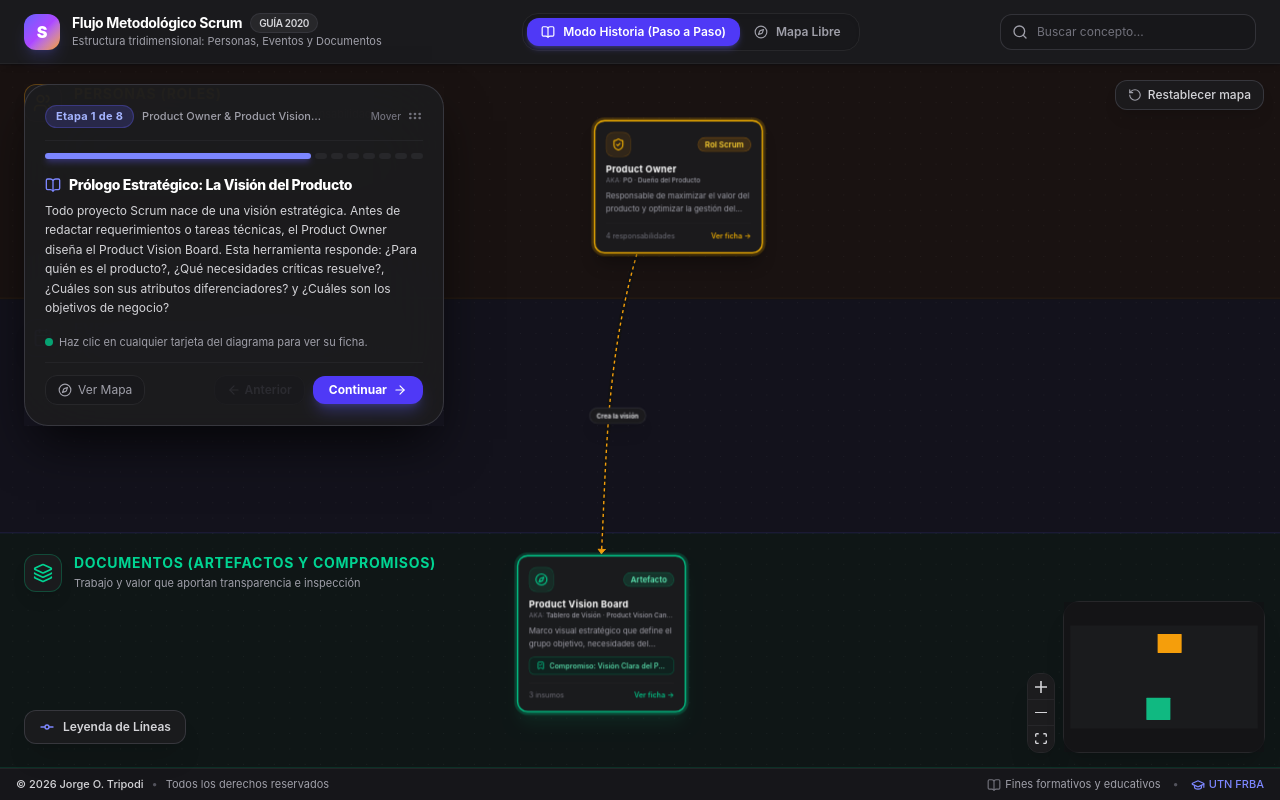
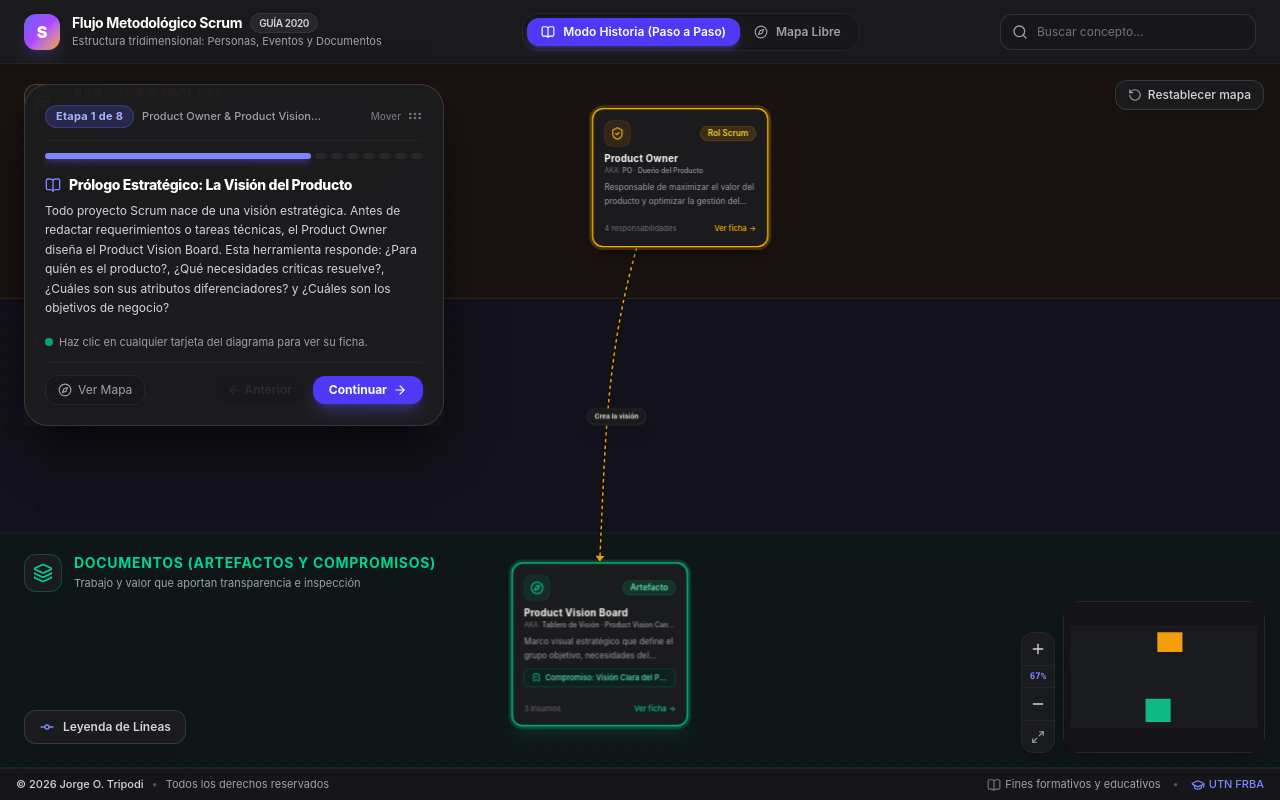
Before and after one commit to JorgeTrip/2026-Scrum, a React (Vite) app: page / in a window 1280 px wide. Built offline with nearby package versions, Linux system fonts and the light colour scheme.

Commit message:
feat: Se implementa control de zoom preciso con micropasos del 5% e indicador interactivo

```diff
--- a/public/historial-cambios.json
+++ b/public/historial-cambios.json
@@ -1,4 +1,11 @@
 [
+  {
+    "hash": "77f0ecb",
+    "mensaje": "feat: Se hardcodean coordenadas predeterminadas y se agrega autoencuadre responsive",
+    "autor": "Jorge O. Tripodi",
+    "fecha": "2026-10-01",
+    "tipo": "feat"
+  },
   {
     "hash": "888be03",
     "mensaje": "feat: Se agrega README completo con especificacion metodologica y tecnica",
--- /dev/null
+++ b/src/components/ControlZoomPreciso.tsx
@@ -0,0 +1,92 @@
+import React, { useCallback } from 'react';
+import { useReactFlow, useStoreApi, useViewport } from '@xyflow/react';
+import { Plus, Minus, Maximize2 } from 'lucide-react';
+
+/** Factor de incremento de paso fino (5% por paso, 4x más preciso que el 20% habitual) */
+const FACTOR_PASO_FINO = 1.05;
+
+/**
+ * Control ergonómico de zoom con micro-pasos de alta precisión (5%),
+ * indicador dinámico de porcentaje y restablecimiento instantáneo a escala real.
+ * Se ubica a la izquierda del mini-mapa en la base del lienzo.
+ */
+export const ControlZoomPreciso: React.FC = () => {
+  const store = useStoreApi();
+  const { zoomTo, fitView } = useReactFlow();
+  const { zoom } = useViewport();
+
+  const acercarFino = useCallback(() => {
+    const panZoom = store.getState().panZoom;
+    if (panZoom) {
+      panZoom.scaleBy(FACTOR_PASO_FINO, { duration: 80 });
+    }
+  }, [store]);
+
+  const alejarFino = useCallback(() => {
+    const panZoom = store.getState().panZoom;
+    if (panZoom) {
+      panZoom.scaleBy(1 / FACTOR_PASO_FINO, { duration: 80 });
+    }
+  }, [store]);
+
+  const restablecerEscalaReal = useCallback(() => {
+    zoomTo(1.0, { duration: 200 });
+  }, [zoomTo]);
+
+  const encuadrarTodo = useCallback(() => {
+    fitView({ padding: 0.15, duration: 300 });
+  }, [fitView]);
+
+  const porcentajeZoom = Math.round((zoom || 1) * 100);
+
+  return (
+    <div
+      style={{ right: '225px', bottom: '15px' }}
+      className="absolute z-10 flex flex-col items-center bg-[#1C1C1E]/95 border border-zinc-800 rounded-xl shadow-xl backdrop-blur-md overflow-hidden text-zinc-300 pointer-events-auto select-none"
+    >
+      {/* Botón Acercar (Paso Fino +5%) */}
+      <button
+        type="button"
+        onClick={acercarFino}
+        title="Acercar (paso fino +5%)"
+        aria-label="Acercar (paso fino)"
+        className="w-8 h-8 flex items-center justify-center hover:bg-zinc-800 hover:text-white transition-colors active:bg-zinc-700"
+      >
+        <Plus className="w-4 h-4 text-zinc-300" />
+      </button>
+
+      {/* Indicador reactivo de porcentaje de zoom actual */}
+      <button
+        type="button"
+        onClick={restablecerEscalaReal}
+        title={`Zoom actual: ${porcentajeZoom}%. Clic para restablecer al 100%`}
+        aria-label={`Zoom actual ${porcentajeZoom}%, clic para restablecer al 100%`}
+        className="w-8 py-1 flex items-center justify-center font-mono text-[9px] font-bold text-indigo-400 hover:text-indigo-300 hover:bg-zinc-800/60 border-y border-zinc-800/80 transition-colors"
+      >
+        {porcentajeZoom}%
+      </button>
+
+      {/* Botón Alejar (Paso Fino -5%) */}
+      <button
+        type="button"
+        onClick={alejarFino}
+        title="Alejar (paso fino -5%)"
+        aria-label="Alejar (paso fino)"
+        className="w-8 h-8 flex items-center justify-center hover:bg-zinc-800 hover:text-white transition-colors active:bg-zinc-700"
+      >
+        <Minus className="w-4 h-4 text-zinc-300" />
+      </button>
+
+      {/* Botón Encuadrar Todo el Mapa */}
+      <button
+        type="button"
+        onClick={encuadrarTodo}
+        title="Encuadrar todo el mapa (Fit View)"
+        aria-label="Encuadrar todo el mapa"
+        className="w-8 h-8 flex items-center justify-center hover:bg-zinc-800 hover:text-white border-t border-zinc-800/80 transition-colors active:bg-zinc-700"
+      >
+        <Maximize2 className="w-3.5 h-3.5 text-zinc-400" />
+      </button>
+    </div>
+  );
+};
--- a/src/components/FlowCanvas.tsx
+++ b/src/components/FlowCanvas.tsx
@@ -3,7 +3,6 @@ import {
   ReactFlow,
   ReactFlowProvider,
   useReactFlow,
-  Controls,
   MiniMap,
   Background,
   BackgroundVariant,
@@ -21,6 +20,7 @@ import { EventNode } from './nodes/EventNode';
 import { ArtifactNode } from './nodes/ArtifactNode';
 import { AristaDespejada } from './edges/AristaDespejada';
 import { Swimlanes } from './Swimlanes';
+import { ControlZoomPreciso } from './ControlZoomPreciso';
 import type { NodoScrum, AristaScrum, DatosNodoScrum } from '../types/scrum';
 import {
   guardarPosicionNodo,
@@ -139,9 +139,9 @@ const FlowCanvasInterno: React.FC<FlowCanvasProps> = ({
         nodesDraggable={true}
         elementsSelectable={true}
         fitView
-        fitViewOptions={{ padding: 0.2, duration: 600 }}
-        minZoom={0.3}
-        maxZoom={1.8}
+        fitViewOptions={{ padding: 0.15, duration: 600 }}
+        minZoom={0.25}
+        maxZoom={2.2}
         proOptions={{ hideAttribution: true }}
       >
         <Background
@@ -154,13 +154,8 @@ const FlowCanvasInterno: React.FC<FlowCanvasProps> = ({
         {/* 3 Swimlanes que abarcan el 100% del viewport vertical reactivos al zoom */}
         <Swimlanes />
 
-        {/* Controles de navegación y encuadre ubicados a la izquierda del mini-mapa */}
-        <Controls
-          position="bottom-right"
-          style={{ marginRight: 225 }}
-          className="!bg-[#1C1C1E] !border !border-zinc-800 !rounded-xl !shadow-xl !overflow-hidden [&>button]:!bg-[#1C1C1E] [&>button]:!border-zinc-800 [&>button]:!text-zinc-300 [&>button:hover]:!bg-zinc-800"
-          showInteractive={false}
-        />
+        {/* Control de zoom de alta precisión y micro-pasos junto al mini-mapa */}
+        <ControlZoomPreciso />
 
         {/* Mini-mapa en la esquina inferior derecha */}
         <MiniMap<NodoScrum>
```
Also changed, not shown: 1 other file (tests, documents, lock files or other folders).
